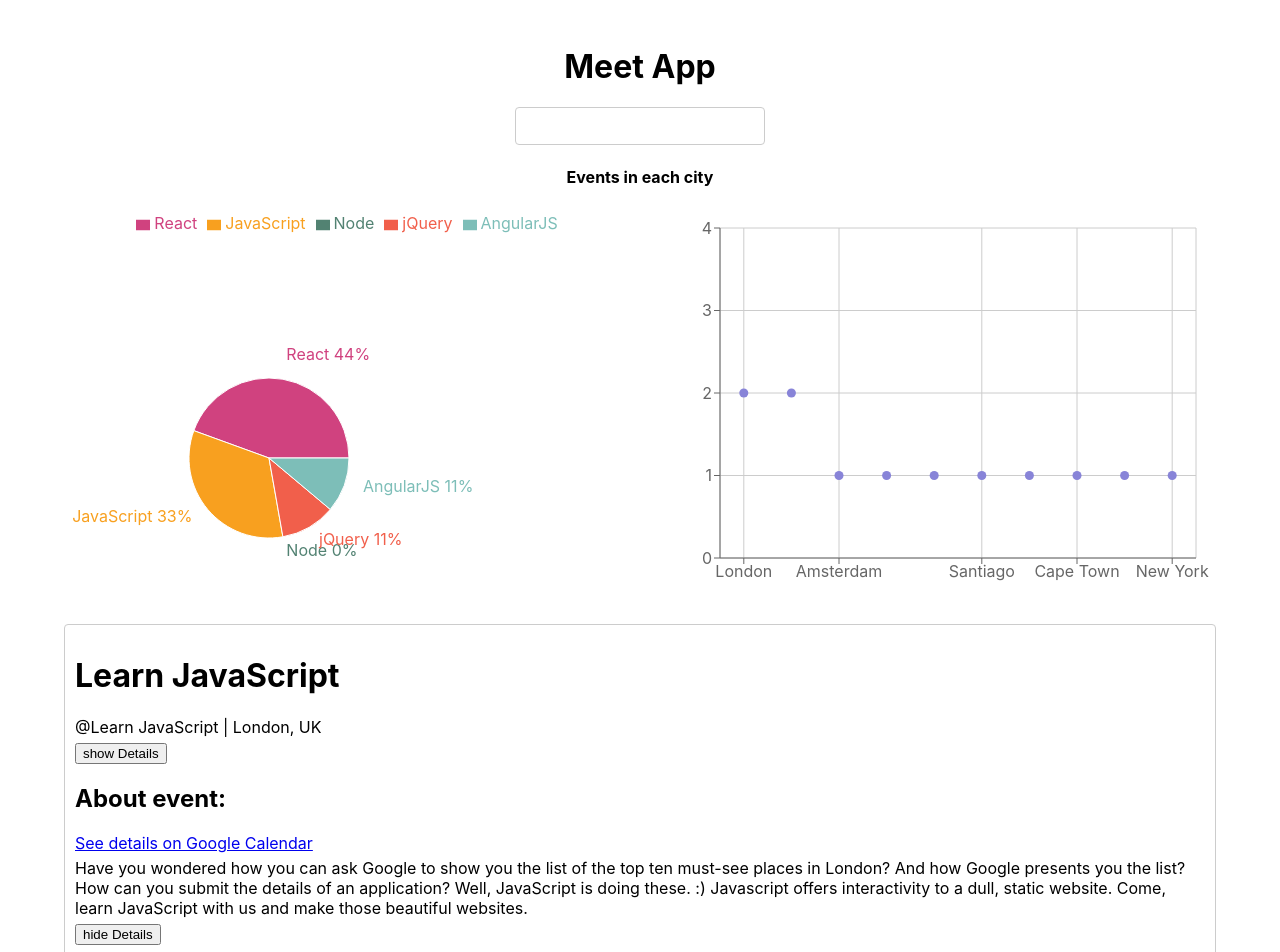
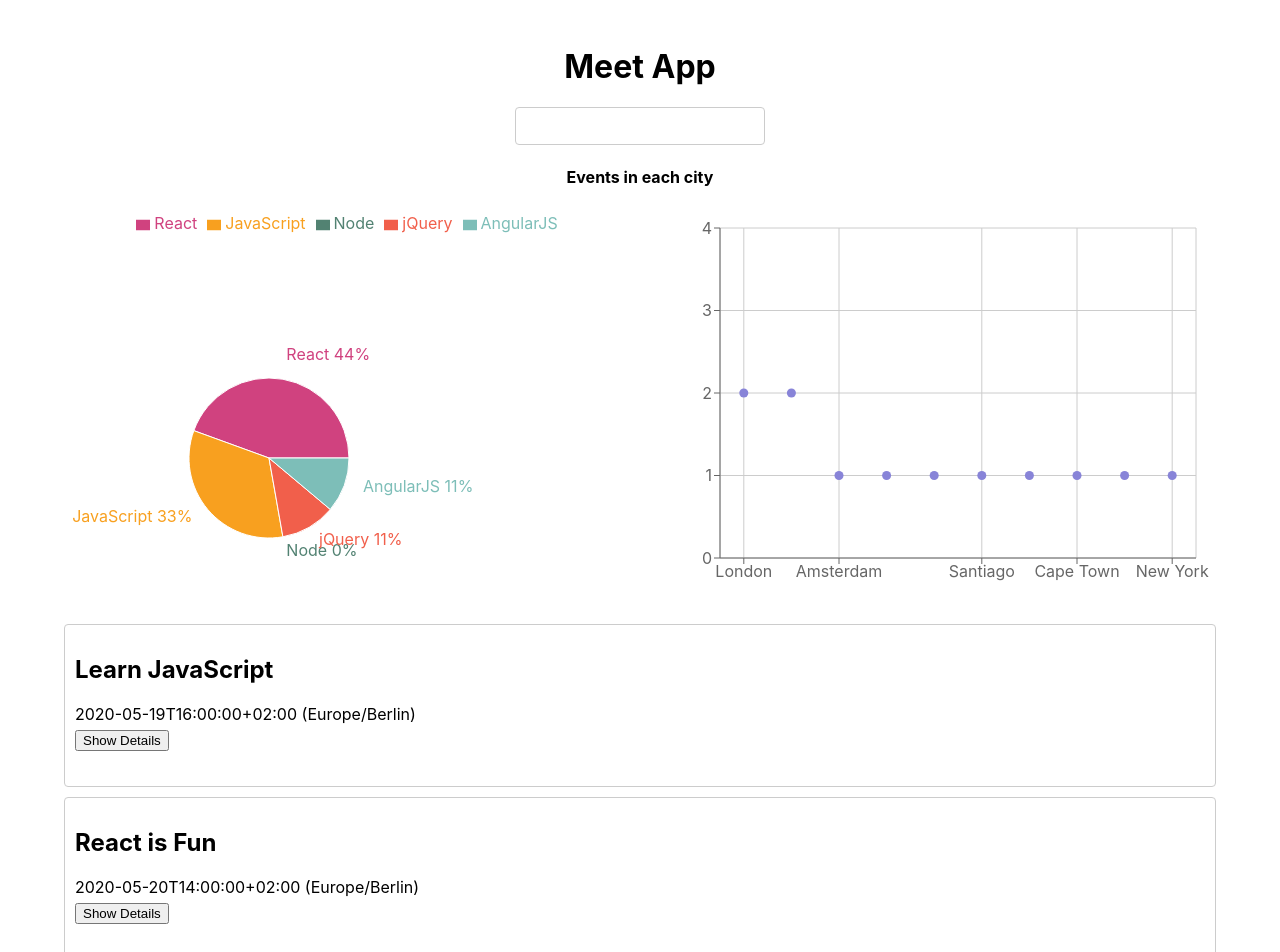
Before and after one commit to ChrisB9472/meet, a React (Create React App) app: page / in a window 1280 px wide. Shown: the top 952 px of the page. Built offline with nearby package versions, Linux system fonts and the light colour scheme; what atatus-spa would draw is missing.

Commit message:
Update Event.js

```diff
--- a/src/Event.js
+++ b/src/Event.js
@@ -1,43 +1,45 @@
-import React, { Component } from 'react';
+// src/Event.js
 
-export class Event extends Component {
+import React, { Component } from "react";
 
-    state = {
-        collapsed: true
-    };
+class Event extends Component {
+state = {
+collapsed: false,
+};
 
-    handleClick= ()  => {
-        this.setState({
-            collapsed: !this.state.collapsed
-        });
-    };
+handleClickOnShowDetails = () => {
+if (this.state.collapsed === true) {
+this.setState({ collapsed: false });
+} else {
+this.setState({ collapsed: true });
+}
+};
 
-    render(){
-        const { event} = this.props;
-        const { collapsed } = this.state;
+render() {
+const { event } = this.props;
+return (
+<div className="event">
+<h2 className="summary">{event.summary}</h2>
+<p className="start-date">
+{event.start.dateTime} ({event.start.timeZone})
+</p>
 
+{this.state.collapsed && (
+<div className='eventDetails hide' >
+<h2>About event:</h2>
+<p>{event.description}</p>
+</div>
+)}
 
-    return <div className='event'>
-
-        <h1 className='summary'>{event.summary}</h1>
-        <p className='dateTime'>{event.dateTime}</p>
-        <p className='timeZone'>{event.timeZone}</p>
-        <p className='location'>@{event.summary} | {event.location}</p>
-        {
-            <button className='show-details'
-        onClick={this.handleClick}>show Details</button>
-        }
-        {
-            <div className="details-view">
-                <h2 className="details-header">About event:</h2>
-            <a href={event.htmlLink} className='htmlLink' target='_blank'>See details on Google Calendar</a>
-            <p className='description'>{event.description}</p>
-            <button className='hide-details'
-        onClick={this.handleClick}>hide Details</button></div>
-        }
-    </div>;
-    }
-
+<button
+className="show-details-btn"
+onClick={this.handleClickOnShowDetails}
+>
+{!this.state.collapsed ? 'Show Details' : 'Hide Details'}
+</button>
+</div>
+);
+}
 }
 
 export default Event;
```
